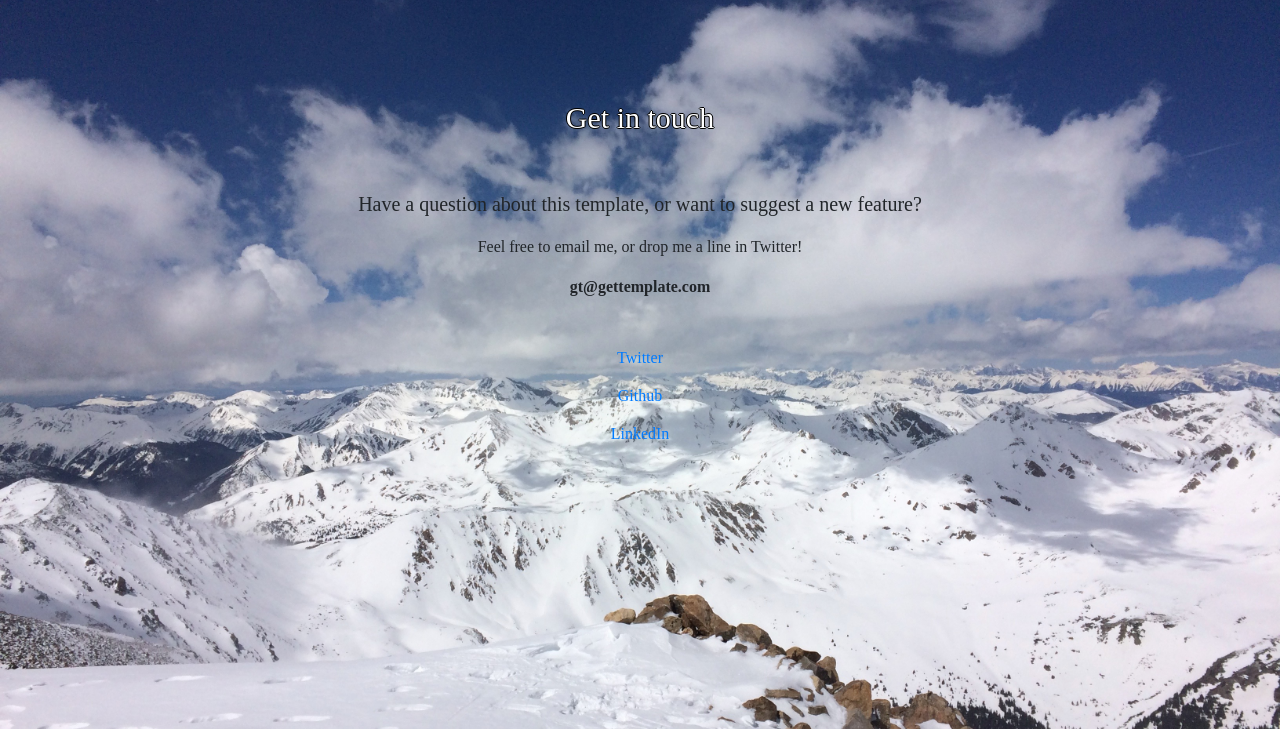
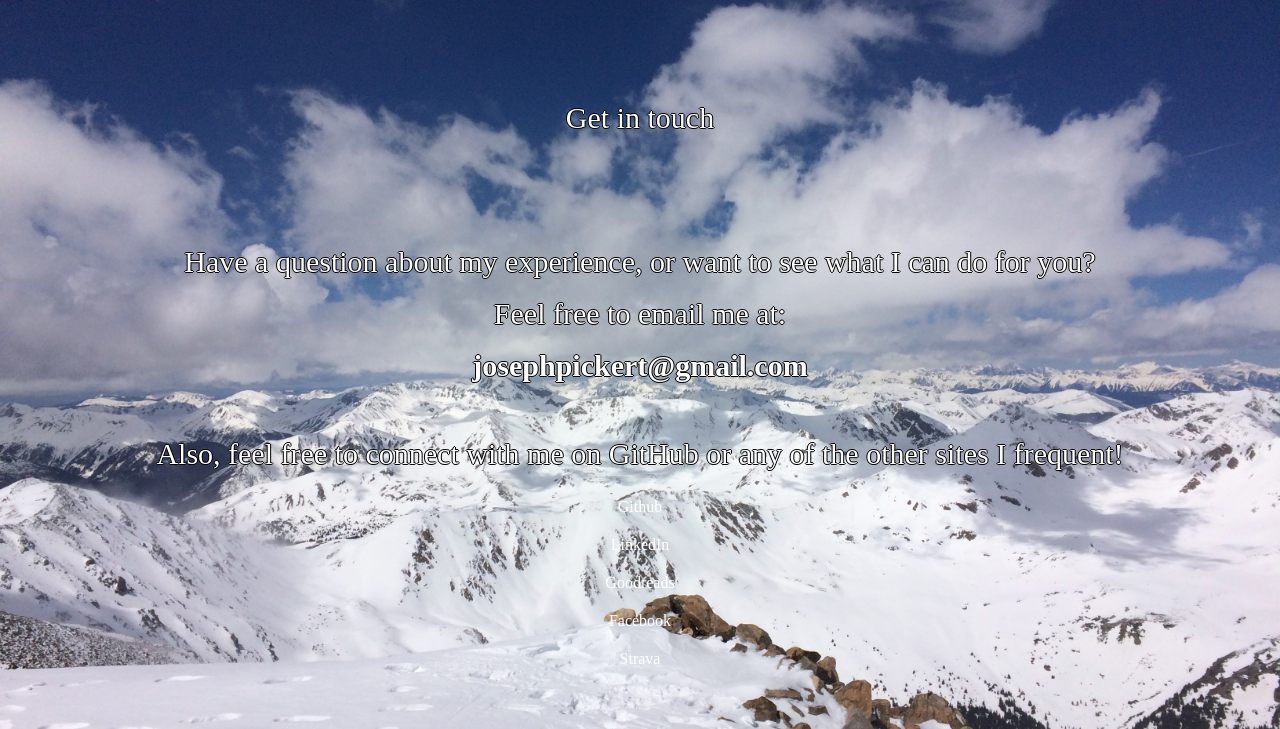
Before and after one commit to PickertJoe/personal_website, a Django app: page /contact/ in a window 1280 px wide. Shown: the part 71-800 px from the top of the page. Run offline with Django 3.2, Linux system fonts and the light colour scheme; some libraries are stand-ins or nearby versions.

Commit message:
Formatting contaact page

```diff
--- a/home/templates/contact.html
+++ b/home/templates/contact.html
@@ -3,23 +3,25 @@
 {% extends 'base.html' %}
 {% block page_content %}
 
-<div class="container">
+<div class="">
 
         <h3 class="text-center title">Get in touch</h3>
 
-        <div class="row">
-            <div class="container homepage">
-                <p class="lead">Have a question about this template, or want to suggest a new feature?</p>
-                <p>Feel free to email me, or drop me a line in Twitter!</p>
-                <p><b>gt@gettemplate.com</b><br><br></p>
+            <div class="text-center title">
+            <h3>
+                <p>Have a question about my experience, or want to see what I can do for you?</p>
+                <p>Feel free to email me at:</p>
+                <p><b>josephpickert@gmail.com</b><br><br></p>
+                <p>Also, feel free to connect with me on GitHub or any of the other sites I frequent!</p></h3>
                 <ul class="list-inline list-social">
-                    <li><a href="https://twitter.com/serggg" class="btn btn-link"><i class="fa fa-twitter fa-fw"></i> Twitter</a></li>
-                    <li><a href="https://github.com/pozhilov" class="btn btn-link"><i class="fa fa-github fa-fw"></i> Github</a></li>
-                    <li><a href="http://linkedin/in/pozhilov" class="btn btn-link"><i class="fa fa-linkedin fa-fw"></i> LinkedIn</a></li>
+                    <li><a href="https://github.com/PickertJoe" class="btn btn-link"><i class="fa fa-github fa-fw"></i> Github</a></li>
+                    <li><a href="www.linkedin.com/in/joseph-pickert-ba2955135" class="btn btn-link"><i class="fa fa-linkedin fa-fw"></i> LinkedIn</a></li>
+                    <li><a href="https://www.goodreads.com/user/show/89792207-joe-pickert" class="btn btn-link"><i class="fa fa-twitter fa-fw"></i> Goodreads</a></li>
+                    <li><a href="https://www.facebook.com/joe.pickert" class="btn btn-link"><i class="fa fa-twitter fa-fw"></i> Facebook</a></li>
+                    <li><a href="https://www.strava.com/athletes/17205181" class="btn btn-link"><i class="fa fa-twitter fa-fw"></i> Strava</a></li>
+
                 </ul>
             </div>
         </div>
 
-    </div>
-
 {% endblock %}
--- a/static/css/custom.css
+++ b/static/css/custom.css
@@ -12,11 +12,20 @@ body {
 
 .homepage{
     text-align: center;
+    color: white;
     position: absolute;
     top: 50%;
     left:50%;
     transform: translate(-50%, -50%);
     width: 100%;
+}
+
+.btn-link{
+    color:white;
+}
+
+.contact{
+    background-color: grey !important;
 }
 
 .container span{
@@ -182,6 +191,8 @@ CSS Page Transitions
     max-width: 960px;
     background: white;
     font-size: 24px;
+    background-color: #9F9C99;
+    outline: 2px solid black;
 }
 
 .parallax-1{
```
